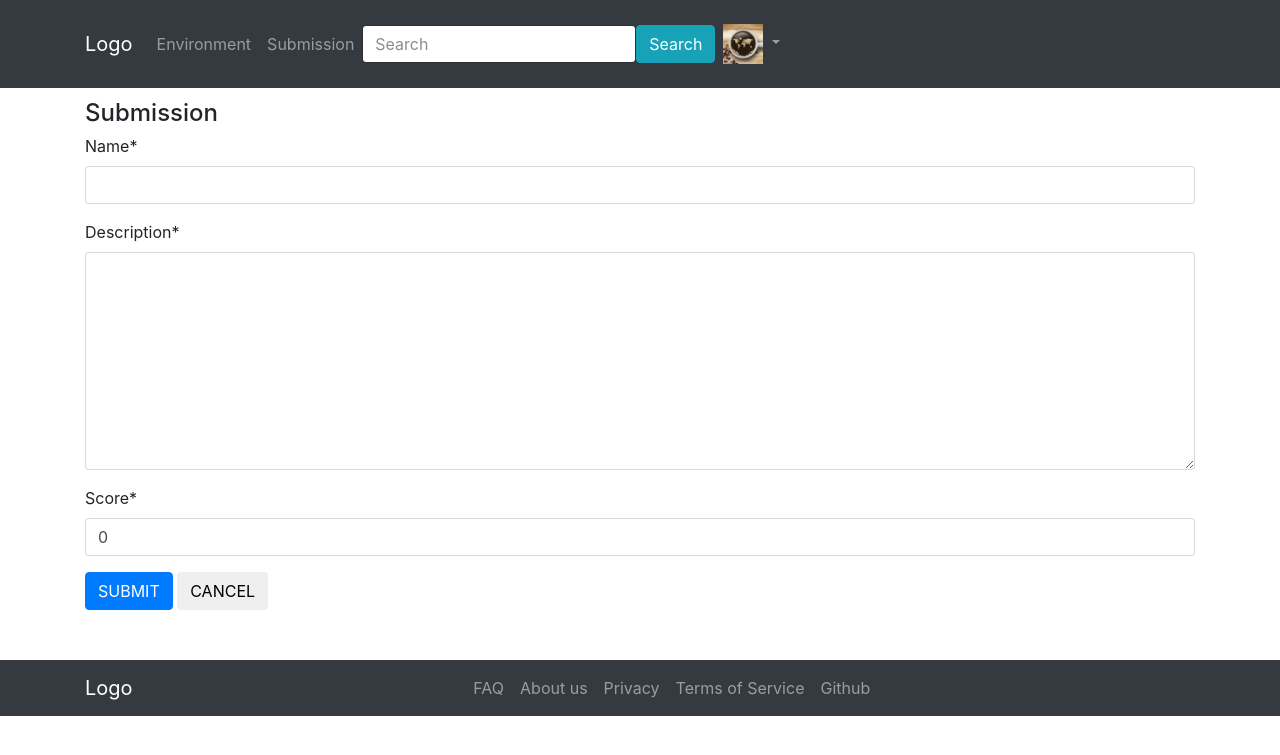
After one commit to yjb767868009/mysite, a Django app: page /submit/ in a window 1280 px wide. The commit adds this page. Shown: the top 755 px of the page. Run offline with Django 3.2, Linux system fonts and the light colour scheme; the visitor is signed in with stand-in values (Sample User, id 1); parts of the project's set-up code (start-up, migrations or seed data) failed here and were passed over; some libraries are stand-ins or nearby versions.

Commit message:
beautify templates

```diff
--- a/lb/forms.py
+++ b/lb/forms.py
@@ -4,4 +4,9 @@ from .models import *
 class UserDetailForm(ModelForm):
     class Meta:
         model = User
-        fields = ('username', 'signature', 'title','department', 'avatar')
+        fields = ('username', 'first_name','last_name','signature', 'title','department', 'avatar')
+
+class SubmissionForm(ModelForm):
+    class Meta:
+        model = Submission
+        fields = ('name','description','score')
--- a/lb/models.py
+++ b/lb/models.py
@@ -52,11 +52,11 @@ class Environment(models.Model):
     long_des = RichTextUploadingField()
     passing_line = models.IntegerField(default=0)
     category = models.ManyToManyField(Category)
+    user = models.ManyToManyField(User)
     pub_date = models.DateTimeField()
     join_nb =  models.IntegerField(default=0)
     click_count = models.PositiveIntegerField(default=0)
-    best_submission = models.IntegerField(default=0)
-    solved = models.BooleanField(default=False)
+    solved = models.CharField(max_length=20,default="unresolved")
     images = ProcessedImageField(upload_to='environment',
                                  default='environment/default.png',
                                  processors=[ResizeToFill(100,100)],)
@@ -65,12 +65,12 @@ class Environment(models.Model):
     class Meta:
         verbose_name = 'environment'
         verbose_name_plural = verbose_name
-        ordering = ['-id']
+        ordering = ['-pk']
     def click_increase(self):
         self.click_count += 1
         self.save(update_fields=['click_count'])
     def get_absolute_url(self):
-        return reverse('lb:environment_detail', kwargs={'pk':self.pk})
+        return reverse('lb:environment', kwargs={'pk':self.pk})
     def save(self, *args, **kwargs):
         if len(self.images.name.split('/')) == 1:
             self.image.name = self.name + '/' + self.image.name
@@ -88,5 +88,9 @@ class Submission(models.Model):
     user = models.ForeignKey(User,on_delete=models.CASCADE)
     environment = models.ForeignKey(Environment,on_delete=models.CASCADE)
     score = models.IntegerField(default=0)
+    class Meta:
+        verbose_name = 'submisssion'
+        verbose_name_plural = verbose_name
+        ordering = ['-score']
     def __str__(self):
         return self.name
--- a/lb/urls.py
+++ b/lb/urls.py
@@ -5,8 +5,9 @@ from . import views
 app_name='lb'
 urlpatterns = [
     url(r'^$', views.index, name='index'),
-    url(r'^environment/(?P<pk>[0-9]+)/$', views.environment_detail, name='environment_detail'),
+    url(r'^environment/(?P<pk>[0-9]+)/$', views.environment, name='environment'),
     url(r'^submission/(?P<pk>[0-9]+)/$', views.submission, name='submission'),
     url(r'^accounts/profile/$', views.account_profile, name='account_profile'),
     url(r'^accounts/detial/$', views.account_detail, name='account_detail'),
+    url(r'^submit/$', views.submit, name='submit'),
 ]
--- a/lb/views.py
+++ b/lb/views.py
@@ -9,8 +9,21 @@ from django.contrib.auth.decorators import login_required
 
 logger = logging.getLogger('lb.views')
 
+def global_setting(request):
+    return {'SITE_NAME':settings.SITE_NAME,'STIE_DESCP':settings.SITE_DESCP,'SITE_KEYWORDS':settings.SITE_KEYWORDS}
+
+def get_page(request,environment_list):
+    paginator = Paginator(environment_list,5)
+    page = request.GET.get('page',1)
+    try:
+        environment_list = paginator.page(page)
+    except(EmptyPage, PageNotAnInteger, InvalidPage):
+        environment_list = paginator.page(1)
+    return environment_list
+
 def index(request):
     environment_list = Environment.objects.all()
+    environment_list = get_page(request,environment_list)
     return render(request, 'lb/index.html', context={'environment_list': environment_list})
 
 @login_required
@@ -34,14 +47,16 @@ def account_detail(request):
     title = user.title
     department = user.department
     submission_list = Submission.objects.filter(user=user)
+    environment_list = Environment.objects.filter(user=user)
     return render(request, 'account/account_detail.html', context={'user':user,
                                                                 'avatar':avatar,
                                                                 'signature':signature,
                                                                 'title':title,
                                                                 'department':department,
-                                                                'submission_list':submission_list})
+                                                                'submission_list':submission_list,
+                                                                'environment_list':environment_list})
 
-def environment_detail(request,pk):
+def environment(request,pk):
     environment = get_object_or_404(Environment, pk=pk)
     environment.click_increase()
     short_des = environment.short_des
@@ -51,17 +66,18 @@ def environment_detail(request,pk):
     join_nb = environment.join_nb
     category_list = environment.category.all()
     submission_list = Submission.objects.filter(environment=environment)
+    user_list = environment.user.all()
     images = environment.images
-    return render(request,'lb/environment_detail.html',context={
+    return render(request,'lb/environment.html',context={'environment':environment,
                                                                 'images':images,
-                                                                'environment':environment,
                                                                 'short_des':short_des,
                                                                 'long_des':long_des,
                                                                 'passing_line':passing_line,
                                                                 'pub_date':pub_date,
                                                                 'join_nb':join_nb,
                                                                 'category_list':category_list,
-                                                                'submission_list':submission_list})
+                                                                'submission_list':submission_list,
+                                                                'user_list':user_list})
 
 def submission(request,pk):
     submission = get_object_or_404(Submission, pk=pk)
@@ -74,3 +90,15 @@ def submission(request,pk):
                                                         'sub_date':sub_date,
                                                         'user':user,
                                                         'environment':environment,})
+
+@login_required
+def submit(request):
+    messages = []
+    if request.method == 'POST':
+        request_dic = getattr(request, 'POST')
+        form = SubmissionForm(request.POST,request.FILES)
+        if form.is_valid():
+            form.save()
+            messages.append('successed submit!')
+    form = SubmissionForm()
+    return render(request, 'lb/submit.html', context={'form':form,'messages':messages,})
--- a/templates/account/account_profile.html
+++ b/templates/account/account_profile.html
@@ -2,7 +2,7 @@
 {% load crispy_forms_tags %}
 <p>account profile</p>
 {% block content %}
-    <div><h4>personal information</h4></div>
+    <div><h4>Personal Information</h4></div>
     <form class="profile" method="post" enctype="multipart/form-data"
         action="{% url 'lb:account_profile' %}">
         {% csrf_token %}
--- a/templates/lb/base.html
+++ b/templates/lb/base.html
@@ -8,24 +8,21 @@
 	<script src="https://cdn.bootcss.com/jquery/3.2.1/jquery.min.js"></script>
 	<script src="https://cdn.bootcss.com/popper.js/1.12.5/umd/popper.min.js"></script>
 	<script src="https://cdn.bootcss.com/bootstrap/4.0.0-beta/js/bootstrap.min.js"></script>
+	  <style>
+		/* Make the image fully responsive */
+		.carousel-inner img {
+		width: 100%;
+		height: 100%;
+		}
+  </style>
 	{% block extra_head %}
 	{% endblock %}
   </head>
 <body>
+<div>
+	{% block body %}
+	<nav class="navbar navbar-expand-sm bg-dark navbar-dark fixed-top">
 	<div class="container">
-    {% block body %}
-
-    {% if messages %}
-    <div class="alert alert-success">
-      <ul>
-	{% for message in messages %}
-	<li>{{message}}</li>
-	{% endfor %}
-      </ul>
-    </div>
-    {% endif %}
-
-    <nav class="navbar navbar-expand-sm bg-light navbar-light">
 		<a class="navbar-brand" href="/">Logo</a>
 		<button class="navbar-toggler" type="button" data-toggle="collapse" data-target="#collapsibleNavbar">
     			<span class="navbar-toggler-icon"></span>
@@ -34,10 +31,14 @@
 			<ul class="navbar navbar-nav">
 				<li class="nav-item"><a class="nav-link" href="#">Environment</a></li>
 				 <li class="nav-item"><a class="nav-link" href="#">Submission</a></li>
+				<form class="form-inline">
+					<input class="form-control" type="text" placeholder="Search">
+					<button class="btn btn-info" type="button">Search</button>
+				</form>
 				{% if user.is_authenticated %}
 				<li class="nav-item dropdown">
 					<a href="#" class="nav-link dropdown-toggle" data-toggle="dropdown" id="navbardrop">
-                <img class="img-rounded" src="{{ user.avatar.url }}" class="img-fluid" width="50" height="50">
+						<img class="img-rounded" src="{{ user.avatar.url }}" class="img-fluid" height="40">
 						<b class="caret"></b>
 					</a>
 					<ul class="dropdown-menu bg-light">
@@ -54,13 +55,38 @@
 				{% endif %}
 			</ul>
 		</div>
+	</div>
 	</nav>
-
+	<div class="container" style="margin-top:100px;margin-bottom:50px">
+		{% if messages %}
+		<div class="alert alert-success">
+			<div class="container">
+			<ul>
+				{% for message in messages %}
+				<p>{{message}}</p>
+				{% endfor %}
+			</ul>
+			</div>
+		</div>
+	{% endif %}
 	{% block content %}
-    {% endblock %}
 	{% endblock %}
 	{% block extra_body %}
 	{% endblock %}
+	{% endblock %}
 	</div>
+</div>
+<nav class="navbar navbar-expand-sm bg-dark navbar-dark">
+	<div class="container">
+		<a class="navbar-brand" href="/">Logo</a>
+		<ul class="nav navbar-nav">
+			<li class="nav-item"><a class="nav-link" href="#">FAQ</a></li>
+			<li class="nav-item"><a class="nav-link" href="#">About us</a></li>
+			<li class="nav-item"><a class="nav-link" href="#">Privacy</a></li>
+			<li class="nav-item"><a class="nav-link" href="#">Terms of Service</a></li>
+			<li class="nav-item"><a class="nav-link" href="#">Github</a></li>
+		</ul>
+	<div>
+</nav>
 </body>
 </html>
--- a/templates/lb/environment_detail.html
+++ b/templates/lb/environment.html
@@ -48,7 +48,7 @@
 		<tbody>
 			{% for submission in submission_list %}
 			<td><a href="{% url 'lb:submission' submission.pk %}">{{ submission.name }}</a></td>
-			<td>{{ submission.user }}</td>
+			<td><a href="{% url 'lb:account_detail' %}">{{ submission.user }}</a></td>
 			<td>{{ submission.score}}</td>
 			<td>{{ submission.sub_date }}</td>
 			{% endfor %}
--- /dev/null
+++ b/templates/lb/submit.html
@@ -0,0 +1,13 @@
+{% extends 'lb/base.html' %}
+{% load crispy_forms_tags %}
+<p>submit</p>
+{% block content %}
+    <div><h4>Submission</h4></div>
+    <form class="profile" method="post" enctype="multipart/form-data"
+        action="{% url 'lb:submit' %}">
+        {% csrf_token %}
+        {{ form|crispy }}
+        <button type="button" class="btn btn-primary" type="submit">SUBMIT</button>
+	<button type="button" class="btn">CANCEL</button>
+    </form>
+{% endblock %}
```
Also changed, not shown: templates/account/account_detail.html (+23 -7 lines), templates/lb/index.html (+53 -2 lines), templates/lb/profile.html (deleted, +0 -7 lines), templates/lb/submission.html (+27 -9 lines). Lines whose indentation alone changed are shown as unchanged.
